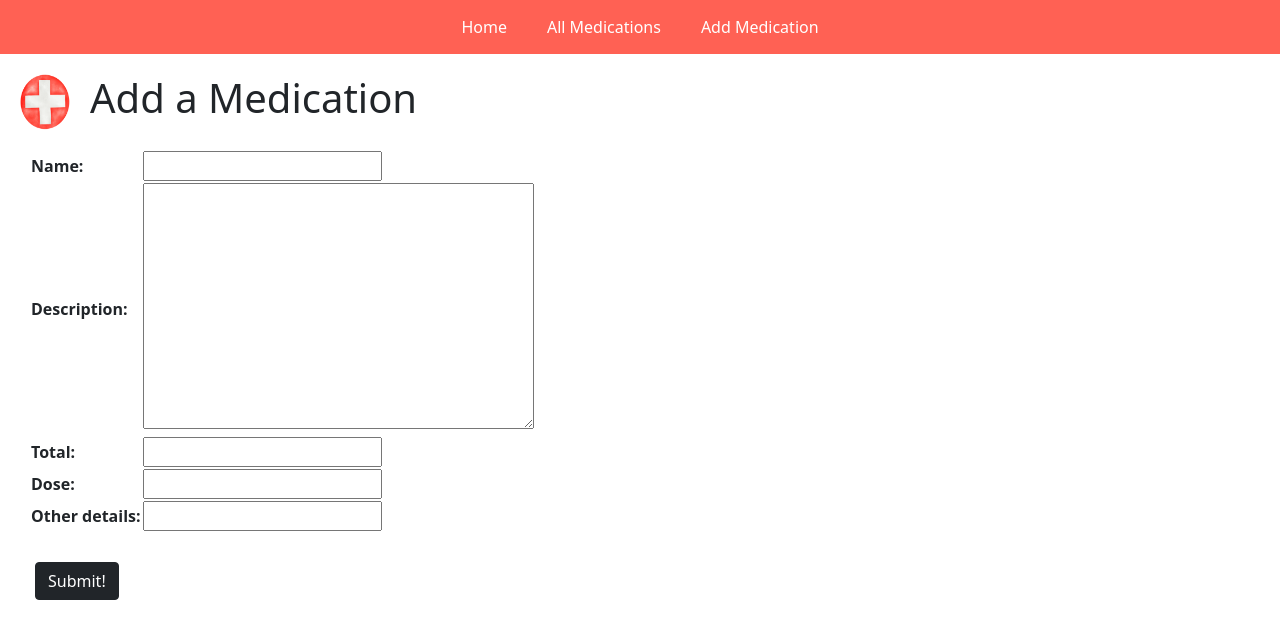
After one commit to CSeckman/medlog, a Django app: page /meds/create/ in a window 1280 px wide. The commit adds this page. Shown: the top 639 px of the page. Run offline with Django 3.2, Linux system fonts and the light colour scheme.

Commit message:
url, view and form for create med

```diff
--- a/main_app/models.py
+++ b/main_app/models.py
@@ -1,4 +1,5 @@
 from django.db import models
+from django.urls import reverse
 
 # Create your models here.
 class Med(models.Model):
@@ -10,3 +11,6 @@ class Med(models.Model):
 
   def __str__(self):
     return self.name
+
+  def get_absolute_url(self):
+      return reverse("med_detail", kwargs={"pk": self.pk})
--- a/main_app/static/css/base.css
+++ b/main_app/static/css/base.css
@@ -23,7 +23,7 @@ nav ul {
   align-items: center;
   justify-content: center;
   flex-wrap: wrap;
-  background-color: #f75336;
+  background-color: #ff6154;
 }
 
 nav a {
--- /dev/null
+++ b/main_app/static/css/form.css
@@ -0,0 +1,18 @@
+.page-header {
+  display: flex;
+  flex-direction: row;
+  margin: 20px;
+}
+
+.form-icon {
+  max-width: 50px;
+  margin-right: 20px;
+}
+
+.form-container {
+  margin-left: 30px;
+}
+
+.btn-dark {
+  margin: 30px 5px;
+}
--- a/main_app/templates/base.html
+++ b/main_app/templates/base.html
@@ -28,8 +28,9 @@
     </div> {% endcomment %}
     <nav>
       <ul>
-        <li><a href="/">Home</a></li>
-        <li><a href="/meds">All Medications</a></li>
+        <li><a href={% url 'home' %}>Home</a></li>
+        <li><a href={% url 'med_index' %}>All Medications</a></li>
+        <li><a href={% url 'meds_create' %}>Add Medication</a></li>
       </ul>
     </nav>
   </header>
--- /dev/null
+++ b/main_app/templates/main_app/med_form.html
@@ -0,0 +1,22 @@
+{% extends 'base.html' %}
+{% load static %}
+
+{% block head %}
+<link rel="stylesheet" type="text/css" href="{% static 'css/form.css' %}"/>
+{% endblock %}
+
+{% block content %}
+
+<div class="page-header">
+  <img class="form-icon" src="{% static 'images/5.png' %}" alt="Med Form"/>
+  <h1>Add a Medication</h1>
+</div>
+<form action="" method="post" class="form-container">
+  {% csrf_token %}
+  <table>
+    {{ form.as_table }}
+  </table>
+  <button type="submit" class="btn btn-dark">Submit!</button>
+</form>
+
+{% endblock %}
--- a/main_app/templates/meds/details.html
+++ b/main_app/templates/meds/details.html
@@ -11,7 +11,7 @@
     <div class="card" style="width: 18rem;">
       <div class="card-header">
         <h2>{{ med.name }}</h2>
-        <a href="/meds/{{ med.id }}">
+        <a href="">
           <img class="log-icon" src="/static/images/19.png" alt="Log">
         </a>
       </div>
--- a/main_app/templates/meds/index.html
+++ b/main_app/templates/meds/index.html
@@ -12,7 +12,7 @@
     <div class="card" style="width: 18rem;">
       <div class="card-header">
         <h2>{{ med.name }}</h2>
-        <a href="/meds/{{ med.id }}">
+        <a href="{% url 'med_detail' med.id %}">
           <img class="log-icon" src="/static/images/19.png" title="See Log" alt="Log">
         </a>
       </div>
--- a/main_app/urls.py
+++ b/main_app/urls.py
@@ -5,5 +5,6 @@ urlpatterns = [
   path('', views.home, name='home'),
   path('about/', views.about, name='about'),
   path('meds/', views.med_index, name='med_index'),
-  path('meds/<int:med_id>/', views.med_detail, name='med_detail')
+  path('meds/<int:med_id>/', views.med_detail, name='med_detail'),
+  path('meds/create/', views.MedCreate.as_view(), name='meds_create')
 ]
--- a/main_app/views.py
+++ b/main_app/views.py
@@ -17,3 +17,8 @@ def med_index(request):
 def med_detail(request, med_id):
   med = Med.objects.get(id=med_id)
   return render(request, 'meds/details.html', { 'med': med })
+
+class MedCreate(CreateView):
+  model = Med
+  fields = '__all__'
+  success_url = '/meds/'
```
Also changed, not shown: main_app/static/images/5.png (added).
